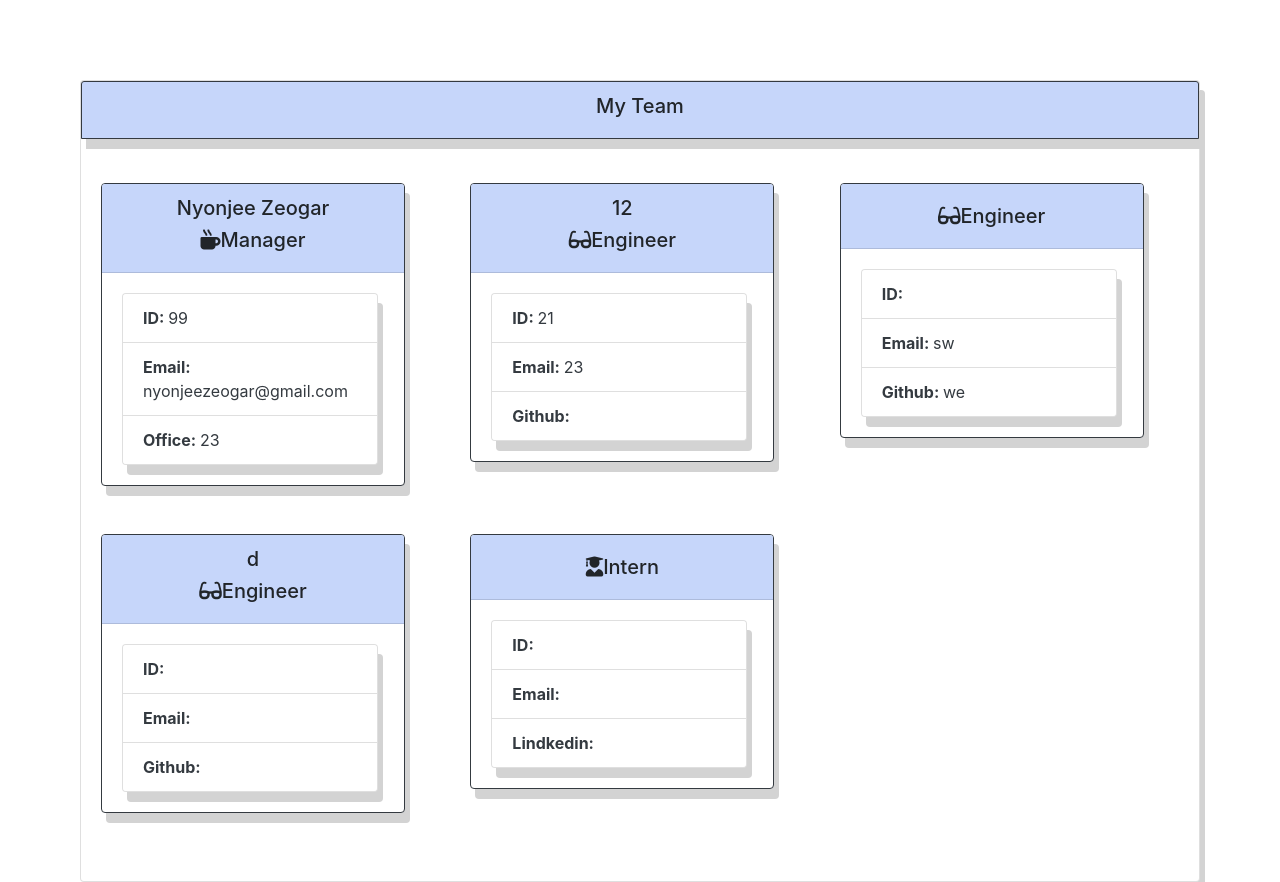
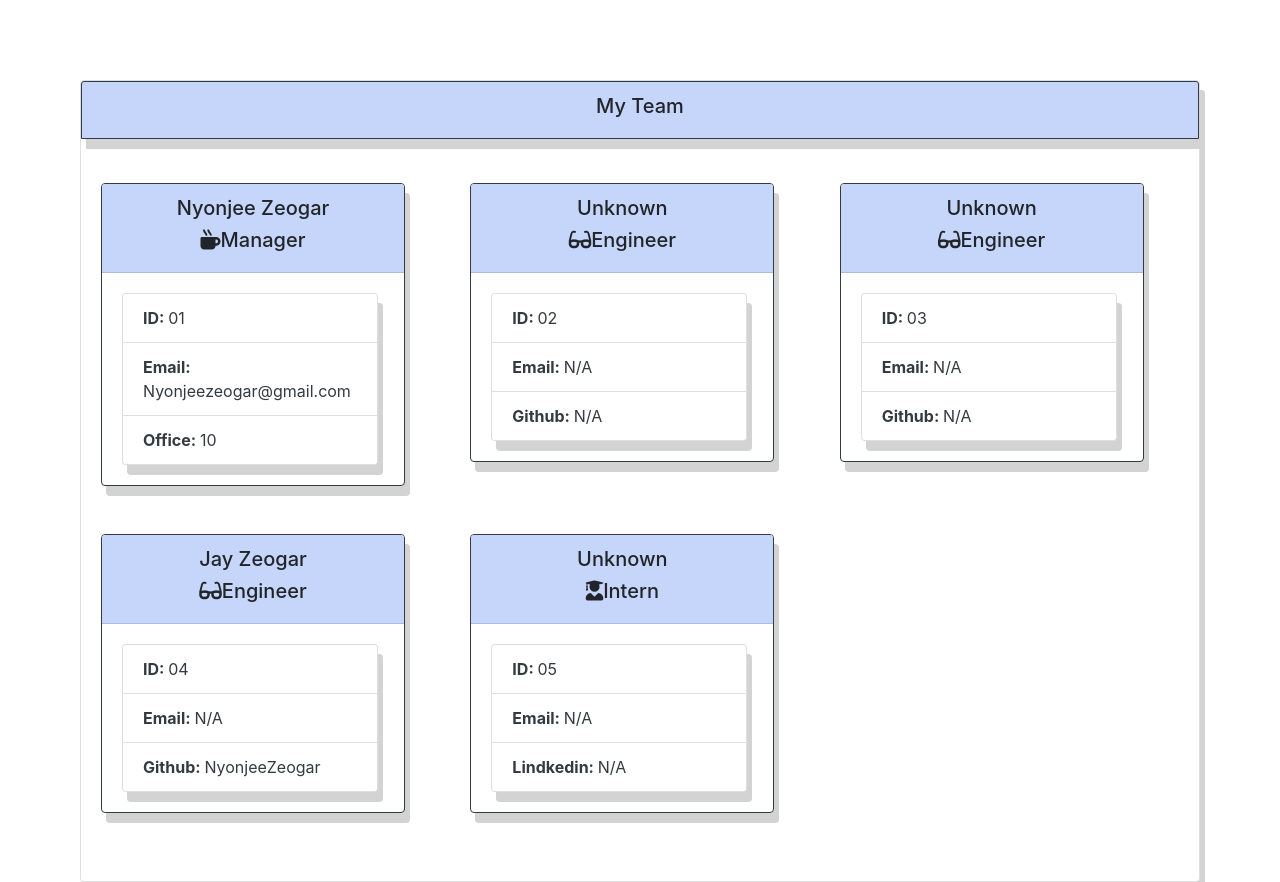
Before and after one commit to NyonjeeZeogar/TeamProfileGenerator, a website: page index.html in a window 1280 px wide. Drawn offline with nearby package versions, Linux system fonts and the light colour scheme; a web font is replaced by a local one.

Commit message:
update index.js

```diff
--- a/index.html
+++ b/index.html
@@ -1,13 +1,16 @@
 <!DOCTYPE html>
         <html lang="en">
+
         <head>
-    <meta charset="UTF-8">
-    <meta name="viewport" content="width=device-width, initial-scale=1.0">
+            <meta charset="UTF-8" />
+            <meta name="viewport" content="width=device-width, initial-scale=1.0" />
             <meta http-equiv="X-UA-Compatible" content="ie=edge" />
             <link rel="stylesheet" href="https://use.fontawesome.com/releases/v5.8.1/css/all.css" />
             <link href="https://fonts.googleapis.com/css?family=BioRhyme|Cabin&display=swap" rel="stylesheet">
-    <link rel="stylesheet" href="https://stackpath.bootstrapcdn.com/bootstrap/4.4.1/css/bootstrap.min.css" integrity="sha384-Vkoo8x4CGsO3+Hhxv8T/Q5PaXtkKtu6ug5TOeNV6gBiFeWPGFN9MuhOf23Q9Ifjh" crossorigin="anonymous"></link>
-    <title>Team Profile Generator</title>
+            <link rel="stylesheet" href="https://stackpath.bootstrapcdn.com/bootstrap/4.4.1/css/bootstrap.min.css"
+                integrity="sha384-Vkoo8x4CGsO3+Hhxv8T/Q5PaXtkKtu6ug5TOeNV6gBiFeWPGFN9MuhOf23Q9Ifjh" crossorigin="anonymous">
+            </link>
+            <title>Document</title>
 
             <style>
                 .card-header {
@@ -33,10 +36,11 @@
                 .wrapper {
                     height: 100%;
                 }
-
             </style>
         </head>
+
         <body>
+
             <div class="wrapper">
                 <div class="card text-center">
                     <div class="card-header card border-dark mb-4">
@@ -48,15 +52,15 @@
                             <div class="col mb-4">
                                 <div class="card border-dark mb-4" style="width: 19rem;">
                                     <div class="card-header">
-                                <h5>Nyonjee Zeogar </h5>
+                                        <h5>Nyonjee Zeogar</h5>
                                         <h5><i class="fas fa-mug-hot"></i>Manager</h5>
                                     </div>
                                     <div class="card-body text-dark">
                                         <div class="card" style="width: 16rem;">
                                             <ul class="list-group list-group-flush">
-                                        <li class="list-group-item" style="text-align:left"><strong>ID: </strong>99</li>
-                                        <li class="list-group-item" style="text-align:left"><strong>Email: </strong>nyonjeezeogar@gmail.com</li>
-                                        <li class="list-group-item" style="text-align:left"><strong>Office: </strong>23
+                                                <li class="list-group-item" style="text-align:left"><strong>ID: </strong>01</li>
+                                                <li class="list-group-item" style="text-align:left"><strong>Email: </strong>Nyonjeezeogar@gmail.com</li>
+                                                <li class="list-group-item" style="text-align:left"><strong>Office: </strong>10
                                                 </li>
                                             </ul>
                                         </div>
@@ -67,15 +71,15 @@
                             <div class="col mb-4">
                                 <div class="card border-dark mb-4" style="width: 19rem;">
                                     <div class="card-header">
-                                <h5>12</h5>
+                                        <h5>Unknown</h5>
                                         <h5><i class="fas fa-glasses"></i>Engineer</h5>
                                     </div>
                                     <div class="card-body text-dark">
                                         <div class="card" style="width: 16rem;">
                                             <ul class="list-group list-group-flush">
-                                        <li class="list-group-item" style="text-align:left"><strong>ID: </strong>21</li>
-                                        <li class="list-group-item" style="text-align:left"><strong>Email: </strong>23</li>
-                                        <li class="list-group-item" style="text-align:left"><strong>Github: </strong></li>
+                                                <li class="list-group-item" style="text-align:left"><strong>ID: </strong>02</li>
+                                                <li class="list-group-item" style="text-align:left"><strong>Email: </strong>N/A</li>
+                                                <li class="list-group-item" style="text-align:left"><strong>Github: </strong>N/A</li>
                                             </ul>
                                         </div>
                                     </div>
@@ -85,15 +89,15 @@
                             <div class="col mb-4">
                                 <div class="card border-dark mb-4" style="width: 19rem;">
                                     <div class="card-header">
-                                <h5></h5>
+                                        <h5>Unknown</h5>
                                         <h5><i class="fas fa-glasses"></i>Engineer</h5>
                                     </div>
                                     <div class="card-body text-dark">
                                         <div class="card" style="width: 16rem;">
                                             <ul class="list-group list-group-flush">
-                                        <li class="list-group-item" style="text-align:left"><strong>ID: </strong></li>
-                                        <li class="list-group-item" style="text-align:left"><strong>Email: </strong>sw</li>
-                                        <li class="list-group-item" style="text-align:left"><strong>Github: </strong>we</li>
+                                                <li class="list-group-item" style="text-align:left"><strong>ID: </strong>03</li>
+                                                <li class="list-group-item" style="text-align:left"><strong>Email: </strong>N/A</li>
+                                                <li class="list-group-item" style="text-align:left"><strong>Github: </strong>N/A</li>
                                             </ul>
                                         </div>
                                     </div>
@@ -103,15 +107,15 @@
                             <div class="col mb-4">
                                 <div class="card border-dark mb-4" style="width: 19rem;">
                                     <div class="card-header">
-                                <h5>d</h5>
+                                        <h5>Jay Zeogar</h5>
                                         <h5><i class="fas fa-glasses"></i>Engineer</h5>
                                     </div>
                                     <div class="card-body text-dark">
                                         <div class="card" style="width: 16rem;">
                                             <ul class="list-group list-group-flush">
-                                        <li class="list-group-item" style="text-align:left"><strong>ID: </strong></li>
-                                        <li class="list-group-item" style="text-align:left"><strong>Email: </strong></li>
-                                        <li class="list-group-item" style="text-align:left"><strong>Github: </strong></li>
+                                                <li class="list-group-item" style="text-align:left"><strong>ID: </strong>04</li>
+                                                <li class="list-group-item" style="text-align:left"><strong>Email: </strong>N/A</li>
+                                                <li class="list-group-item" style="text-align:left"><strong>Github: </strong>NyonjeeZeogar</li>
                                             </ul>
                                         </div>
                                     </div>
@@ -121,27 +125,35 @@
                             <div class="col mb-4">
                                 <div class="card border-dark mb-4" style="width: 19rem;">
                                     <div class="card-header">
-                                <h5></h5>
+                                        <h5>Unknown</h5>
                                         <h5><i class="fas fa-user-graduate"></i>Intern</h5>
                                     </div>
                                     <div class="card-body text-dark">
                                         <div class="card" style="width: 16rem;">
                                             <ul class="list-group list-group-flush">
-                                        <li class="list-group-item" style="text-align:left"><strong>ID: </strong></li>
-                                        <li class="list-group-item" style="text-align:left"><strong>Email: </strong></li>
-                                        <li class="list-group-item" style="text-align:left"><strong>Lindkedin: </strong>
+                                                <li class="list-group-item" style="text-align:left"><strong>ID: </strong>05</li>
+                                                <li class="list-group-item" style="text-align:left"><strong>Email: </strong>N/A</li>
+                                                <li class="list-group-item" style="text-align:left"><strong>Lindkedin: </strong>N/A
                                                 </li>
                                             </ul>
                                         </div>
                                     </div>
                                 </div>
                             </div>
+
                         </div>
                     </div>
                 </div>
             </div>
-    <script src="https://code.jquery.com/jquery-3.4.1.slim.min.js" integrity="sha384-J6qa4849blE2+poT4WnyKhv5vZF5SrPo0iEjwBvKU7imGFAV0wwj1yYfoRSJoZ+n" crossorigin="anonymous"></script>
-    <script src="https://cdn.jsdelivr.net/npm/popper.js@1.16.0/dist/umd/popper.min.js" integrity="sha384-Q6E9RHvbIyZFJoft+2mJbHaEWldlvI9IOYy5n3zV9zzTtmI3UksdQRVvoxMfooAo" crossorigin="anonymous"></script>
-    <script src="https://stackpath.bootstrapcdn.com/bootstrap/4.4.1/js/bootstrap.min.js" integrity="sha384-wfSDF2E50Y2D1uUdj0O3uMBJnjuUD4Ih7YwaYd1iqfktj0Uod8GCExl3Og8ifwB6" crossorigin="anonymous"></script>
+            <script src="https://code.jquery.com/jquery-3.4.1.slim.min.js"
+                integrity="sha384-J6qa4849blE2+poT4WnyKhv5vZF5SrPo0iEjwBvKU7imGFAV0wwj1yYfoRSJoZ+n"
+                crossorigin="anonymous"></script>
+            <script src="https://cdn.jsdelivr.net/npm/popper.js@1.16.0/dist/umd/popper.min.js"
+                integrity="sha384-Q6E9RHvbIyZFJoft+2mJbHaEWldlvI9IOYy5n3zV9zzTtmI3UksdQRVvoxMfooAo"
+                crossorigin="anonymous"></script>
+            <script src="https://stackpath.bootstrapcdn.com/bootstrap/4.4.1/js/bootstrap.min.js"
+                integrity="sha384-wfSDF2E50Y2D1uUdj0O3uMBJnjuUD4Ih7YwaYd1iqfktj0Uod8GCExl3Og8ifwB6"
+                crossorigin="anonymous"></script>
         </body>
+
         </html>
```
Also changed, not shown: package.json (+9 -9 lines), 2 other files. Lines whose indentation alone changed are shown as unchanged.
